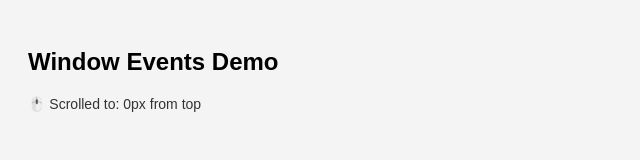
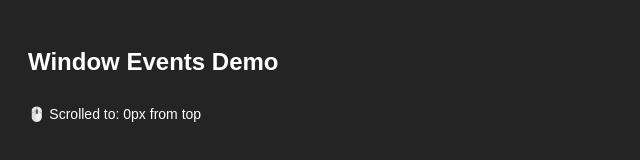
Before and after one commit to MJaman786/Javascript-by-Parts, a plain HTML site: page Javascript part 2/ch5 Events in Js/window events/index.html in a window 1280 px wide. Shown: the top 160 px of the page, without its empty margins (0-640 px from the left). Drawn offline with Linux system fonts and the light colour scheme.

Commit message:
Window events

```diff
--- a/Javascript part 2/ch5 Events in Js/window events/index.html
+++ b/Javascript part 2/ch5 Events in Js/window events/index.html
@@ -6,14 +6,17 @@
     <style>
       body {
         font-family: Arial;
-        background: #f4f4f4;
+        background: #242424;
+        color: #ffff;
         padding: 20px;
         height: 2000px;
       }
       #output {
         font-size: 14px;
-        color: #333;
+        color: #fff;
         margin-top: 10px;
+        position: fixed;
+
       }
     </style>
   </head>
```
